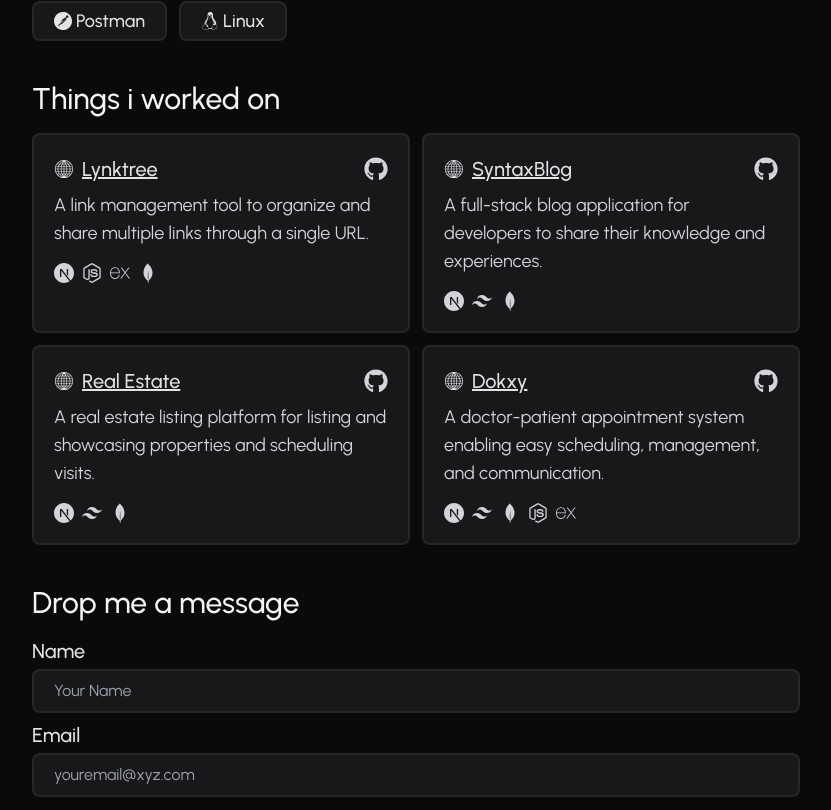
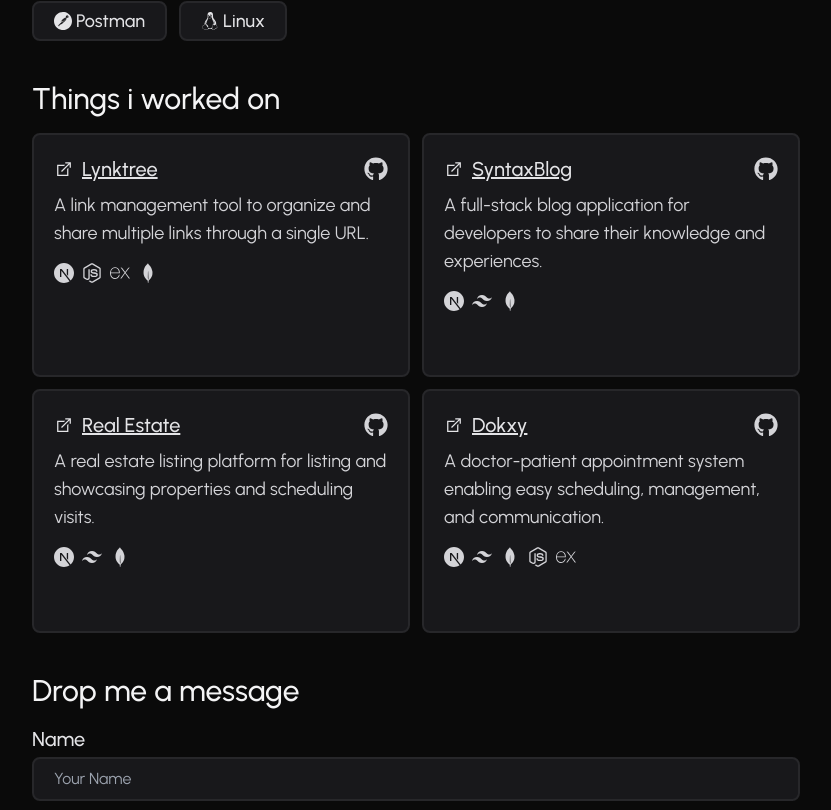
Before and after one commit to Bluetooxth/priyanxhu.dev, a Next.js app: page / in a window 1280 px wide. Shown: the part 479-1289 px from the top of the page, without its empty margins (224-1055 px from the left). Built offline with nearby package versions, Linux system fonts and the light colour scheme.

Commit message:
small change

```diff
--- a/components/Home/Projects.jsx
+++ b/components/Home/Projects.jsx
@@ -2,7 +2,7 @@ import React from "react";
 import projexts from "@/data/Projects";
 import Link from "next/link";
 import { FaGithub } from "react-icons/fa";
-import { GiWireframeGlobe } from "react-icons/gi";
+import { LiaExternalLinkAltSolid } from "react-icons/lia";
 
 const Projects = () => {
   return (
@@ -11,7 +11,7 @@ const Projects = () => {
         <h2 className="text-2xl md:text-3xl font-medium text-zinc-100">
           Things i worked on
         </h2>
-        <div className="grid grid-cols-1 md:grid-cols-2 justify-start items-stretch gap-3 w-full">
+        <div className="grid grid-cols-1 md:grid-cols-2 justify-start items-stretch gap-3 w-full h-[500px] overflow-scroll">
           {projexts.map((project, index) => (
             <div
               className="flex flex-col justify-between items-start w-full gap-2 p-5 rounded-lg bg-zinc-900
@@ -25,7 +25,7 @@ const Projects = () => {
                     href={project.link}
                     className="text-xl font-medium text-zinc-200 flex items-center gap-2 underline"
                   >
-                    <GiWireframeGlobe className="" /> {project.name}
+                    <LiaExternalLinkAltSolid className="" /> {project.name}
                   </Link>
                   <Link href={project.github} className="text-zinc-200">
                     <FaGithub className="text-2xl text-zinc-300" />
--- a/package.json
+++ b/package.json
@@ -1,5 +1,5 @@
 {
-  "name": "portfoliov2",
+  "name": "priyanxhu.dev",
   "version": "0.1.0",
   "private": true,
   "scripts": {
```
Also changed, not shown: 1 other file (tests, documents, lock files or other folders).
